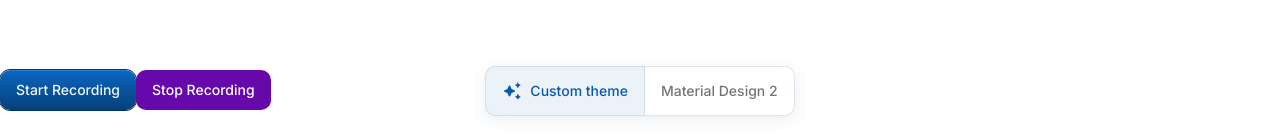
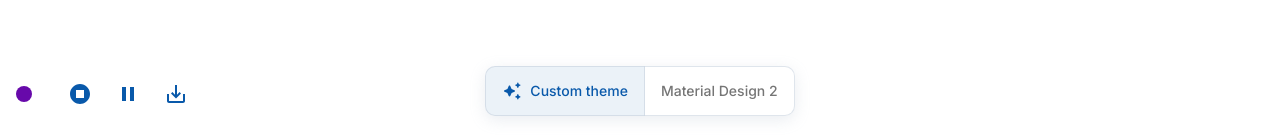
Before and after one commit to safydy/recordeo, a Next.js app: page / in a window 1280 px wide. Shown: the part 660-800 px from the top of the page. Built offline with nearby package versions, Linux system fonts and the light colour scheme.

Commit message:
f1/2 add style for control buttons

```diff
--- a/app/layout.tsx
+++ b/app/layout.tsx
@@ -92,9 +92,9 @@ export default function RootLayout({
                         {/*just to skip the nav bar*/}
                     </Box>
                     {children}
-                    <Box sx={{bgcolor: 'background.default'}}>
-                        <Footer/>
-                    </Box>
+                    {/*<Box sx={{bgcolor: 'background.default'}}>*/}
+                    {/*    <Footer/>*/}
+                    {/*</Box>*/}
                     <ToggleCustomTheme
                         showCustomTheme={showCustomTheme}
                         toggleCustomTheme={toggleCustomTheme}
--- a/components/Recorder.tsx
+++ b/components/Recorder.tsx
@@ -1,8 +1,15 @@
 'use client';
 
 import React, { useState, useRef, useEffect } from 'react';
-import { Button, Avatar, Stack } from '@mui/material';
+import { Button, IconButton, Avatar, Stack } from '@mui/material';
 import RecordRTC from 'recordrtc';
+import Box from "@mui/material/Box";
+import {
+    FiberManualRecord,
+    StopCircle,
+    Pause,
+    SaveAlt,
+} from "@mui/icons-material";
 
 interface RecorderProps {
     // Potential props for customization
@@ -88,22 +95,30 @@ const Recorder: React.FC<RecorderProps> = () => {
 
     return (
         <>
-            <div className="recorder">
+            <Box className="recorder">
                 {/* Screen recording element */}
                 <video ref={videoRef} autoPlay></video>
 
                 {/* Canvas for combining streams */}
                 <canvas ref={canvasRef} width={640} height={480}/>
 
-                <Button variant="contained" color="primary" onClick={startRecording}>
-                    Start Recording
-                </Button>
-                <Button variant="contained" color="secondary" onClick={stopRecording}>
-                    Stop Recording
-                </Button>
+                <Box>
+                    <IconButton color="secondary" onClick={startRecording} sx={{mr: 1}} size="large">
+                        <FiberManualRecord/>
+                    </IconButton>
+                    <IconButton color="primary" onClick={stopRecording} size="large">
+                        <StopCircle/>
+                    </IconButton>
+                    <IconButton color="primary" size="large">
+                        <Pause/>
+                    </IconButton>
+                    <IconButton color="primary" size="large">
+                        <SaveAlt/>
+                    </IconButton>
+                </Box>
 
                 {recordedBlob && <video src={URL.createObjectURL(recordedBlob)} controls/>}
-            </div>
+            </Box>
         </>
     );
 };
```
Also changed, not shown: 1 other file (tests, documents, lock files or other folders).
